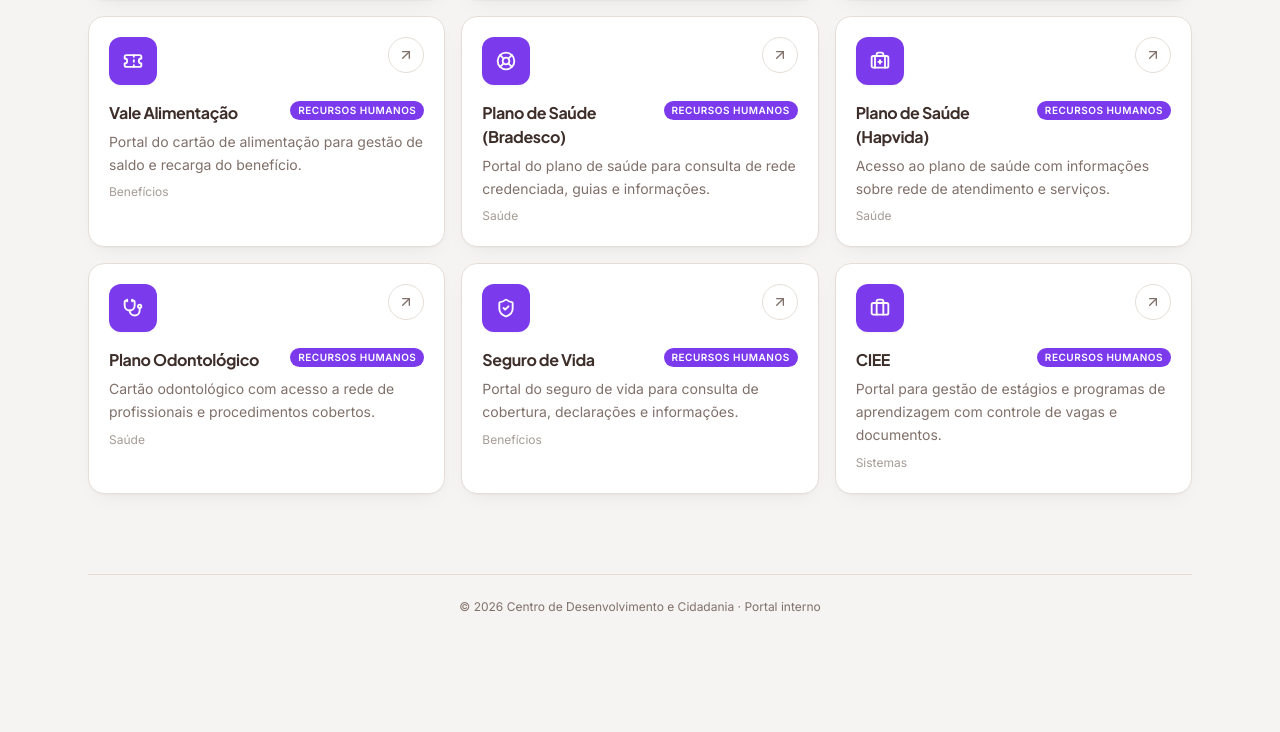
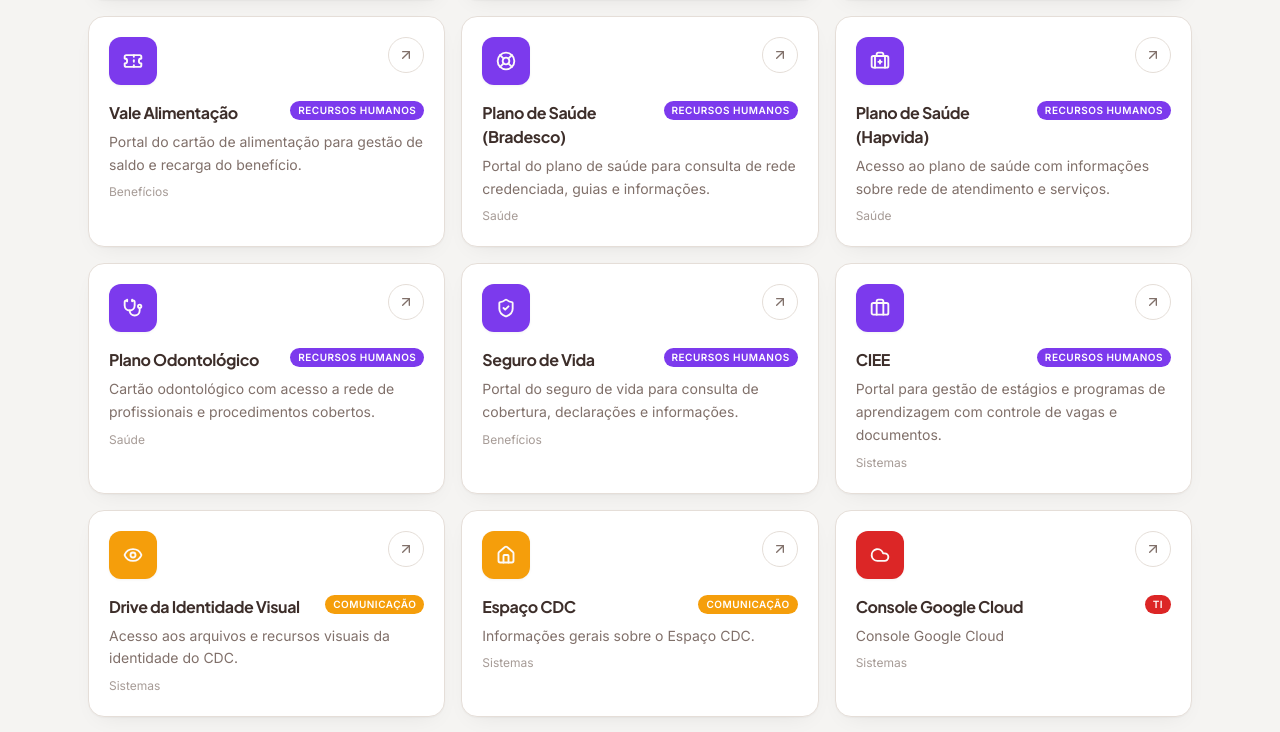
Before and after one commit to KleberFanini/integracao-cdc, a Next.js app: page / in a window 1280 px wide. Shown: the part 2038-2770 px from the top of the page. Before the commit the page ends 2749 px from the top, so only its background shows below. Built offline with nearby package versions, Linux system fonts and the light colour scheme.

Commit message:
Novos Links

```diff
--- a/src/data/systems.json
+++ b/src/data/systems.json
@@ -13,7 +13,7 @@
         "url": "https://transportes.cdc.org.br",
         "icon": "Car",
         "category": "Painéis de Monitoramento",
-        "department": "Administrativo"
+        "department": "TI"
     },
     {
         "name": "Ponto Eletrônico",
@@ -21,7 +21,7 @@
         "url": "http://pontoeletronico.cdc.org.br/",
         "icon": "AlarmClock",
         "category": "Painéis de Monitoramento",
-        "department": "Recursos Humanos"
+        "department": "TI"
     },
     {
         "name": "Compras ONGSYS",
@@ -29,7 +29,7 @@
         "url": "https://erpcompras.cdc.org.br",
         "icon": "ScanBarcode",
         "category": "Painéis de Monitoramento",
-        "department": "Financeiro"
+        "department": "TI"
     },
     {
         "name": "OKDOC",
@@ -109,7 +109,7 @@
         "url": "https://docs.google.com/forms/d/e/1FAIpQLSfb0De_QY09xVPunhCEzpTZeV965EQt_Cmk4vL-WwgqzoaOpA/viewform?usp=sharing&ouid=103765690399295332532",
         "icon": "FilePlus",
         "category": "Formulário",
-        "department": "Administrativo"
+        "department": "TI"
     },
     {
         "name": "Sistema GAMBOA",
@@ -190,5 +190,85 @@
         "icon": "Briefcase",
         "category": "Sistemas",
         "department": "Recursos Humanos"
+    },
+    {
+        "name": "Drive da Identidade Visual",
+        "description": "Acesso aos arquivos e recursos visuais da identidade do CDC.",
+        "url": "https://drive.google.com/drive/folders/1VSzdepwJ6zQgqiPweuu8WI7sBzIFHLes",
+        "icon": "Eye",
+        "category": "Sistemas",
+        "department": "Comunicação"
+    },
+    {
+        "name": "Espaço CDC",
+        "description": "Informações gerais sobre o Espaço CDC.",
+        "url": "https://sites.google.com/cdc.org.br/espaco-cdc/in%C3%ADcio",
+        "icon": "House",
+        "category": "Sistemas",
+        "department": "Comunicação"
+    },
+    {
+        "name": "Console Google Cloud",
+        "description": "Console Google Cloud",
+        "url": "https://console.cloud.google.com/welcome?_gl=1*ccgqcs*_up*MQ..*_gs*MQ..&gclid=CjwKCAjwpK3SBhASEiwAtV1SPOB3YzzyeeHj2OePH8sTi8hYFwGoygD--c1mh4vWDN0ea-N2Q1A4uBoCyTgQAvD_BwE&gclsrc=aw.ds&authuser=2&pli=1&rapt=AEjHL4N3qcnAvJuAyPCBXNi31tR8yKl192Ju8c0q1Lcjkk71PmyKpg6TC2IMBdkMEU5YH95mlutLRhSn_IIF8u8BDoxMHoKB7OJBY-Q8j0_cY6R0bQs1XbA&project=cdc-org",
+        "icon": "Cloud",
+        "category": "Sistemas",
+        "department": "TI"
+    },
+    {
+        "name": "Gestão de Demandas",
+        "description": "Gestão de demandas de TI",
+        "url": "https://cdc56896.monday.com/boards/18396184206",
+        "icon": "ClipboardList",
+        "category": "Sistemas",
+        "department": "TI"
+    },
+    {
+        "name": "Formulário do Monday",
+        "description": "Formulário de solicitações de sistemas",
+        "url": "https://wkf.ms/4cI1hYr",
+        "icon": "FileSpreadsheet",
+        "category": "Formulário",
+        "department": "TI"
+    },
+    {
+        "name": "Instagram",
+        "description": "Página do CDC no Instagram",
+        "url": "https://www.instagram.com/cdc_osc/",
+        "icon": "MessagesSquare",
+        "category": "Redes Sociais",
+        "department": "Comunicação"
+    },
+    {
+        "name": "Facebook",
+        "description": "Página do CDC no Facebook",
+        "url": "https://www.facebook.com/cdc.osc",
+        "icon": "MessagesSquare",
+        "category": "Redes Sociais",
+        "department": "Comunicação"
+    },
+    {
+        "name": "Youtube",
+        "description": "Canal do CDC no Youtube",
+        "url": "https://www.youtube.com/@cdc_osc",
+        "icon": "MessagesSquare",
+        "category": "Redes Sociais",
+        "department": "Comunicação"
+    },
+    {
+        "name": "LinkedIn",
+        "description": "Página do CDC no LinkedIn",
+        "url": "https://www.linkedin.com/company/centro-de-desenvolvimento-e-cidadania/",
+        "icon": "MessagesSquare",
+        "category": "Redes Sociais",
+        "department": "Comunicação"
+    },
+    {
+        "name": "Rede Educa",
+        "description": "Plataforma Rede Educa",
+        "url": "https://educa.cdc.org.br/",
+        "icon": "School",
+        "category": "Educação",
+        "department": "Recursos Humanos"
     }
 ]
```
Also changed, not shown: src/app/page.tsx (+14 -0 lines).
